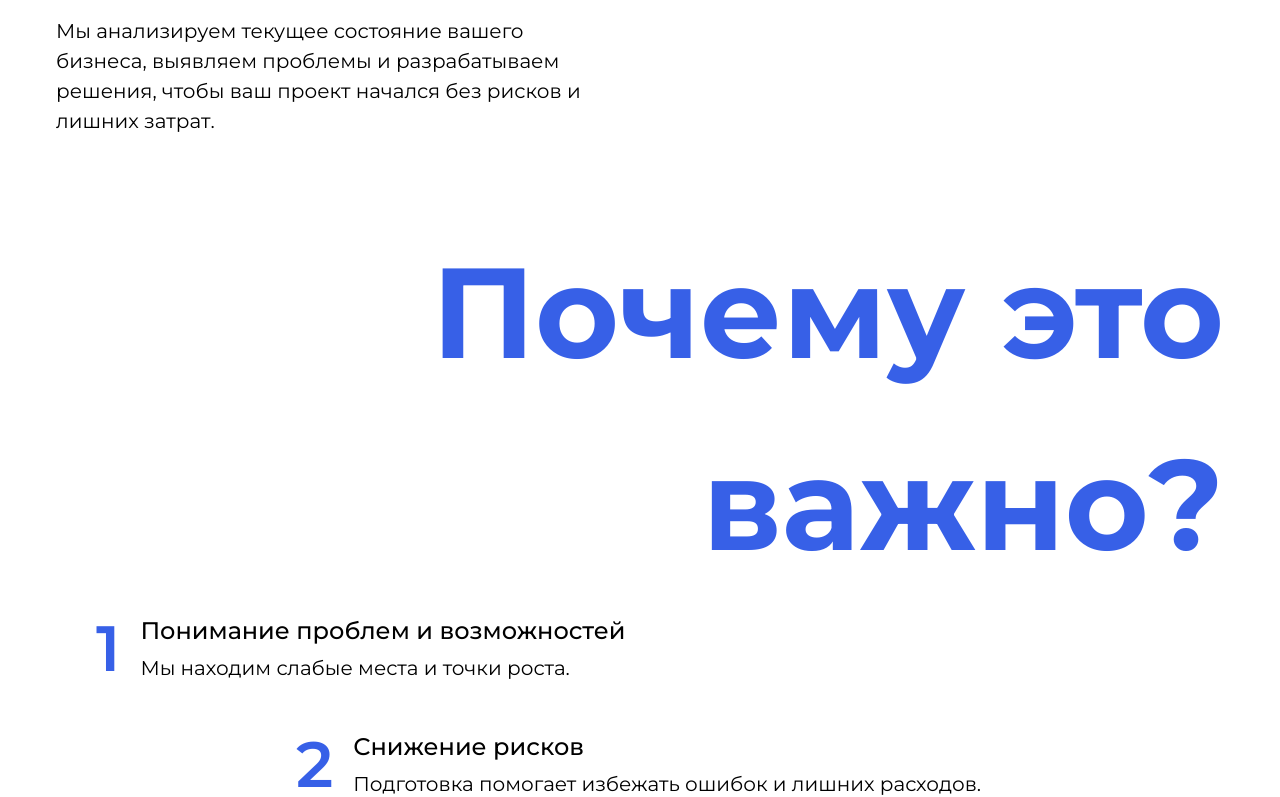
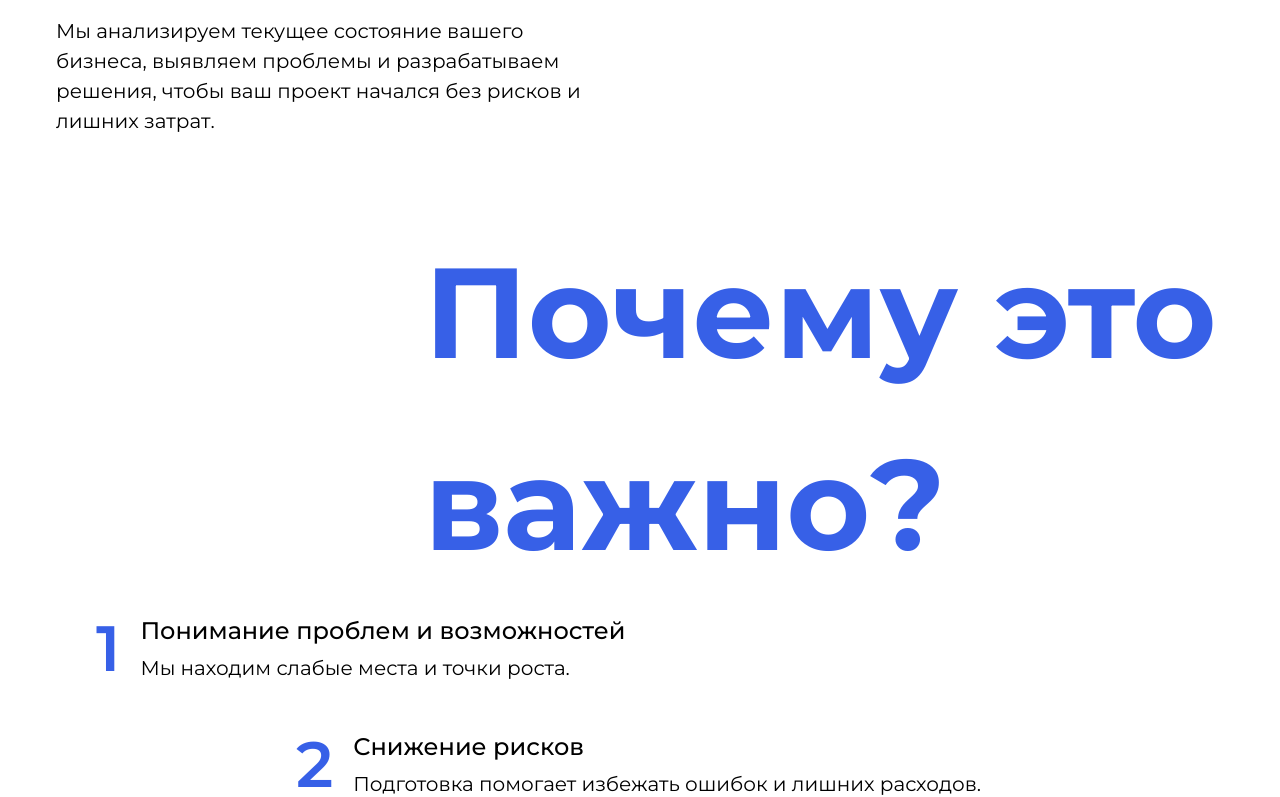
Before and after one commit to DFimp/landing_pro_automatization, a Next.js app: page /analytics in a window 1280 px wide. Shown: the part 497-1294 px from the top of the page. Built offline with nearby package versions, Linux system fonts and the light colour scheme.

Commit message:
aligned to left

```diff
--- a/src/widgets/analytic/analyticsHeroSection/AnalyticsHeroSection.tsx
+++ b/src/widgets/analytic/analyticsHeroSection/AnalyticsHeroSection.tsx
@@ -16,9 +16,13 @@ export function AnalyticsHeroSection() {
                 </h4>
             </div>
 
-            <h1 className="container text-h1 font-bold text-blue text-right">
-                Почему это важно?
-            </h1>
+            <div className="container grid grid-cols-[auto_800px]"> {/* Правая колонка 600px */}
+                <div className="col-start-2">
+                    <h1 className="text-h1 font-bold text-blue text-left">
+                        Почему это важно?
+                    </h1>
+                </div>
+            </div>
         </section>
     );
 }
```
